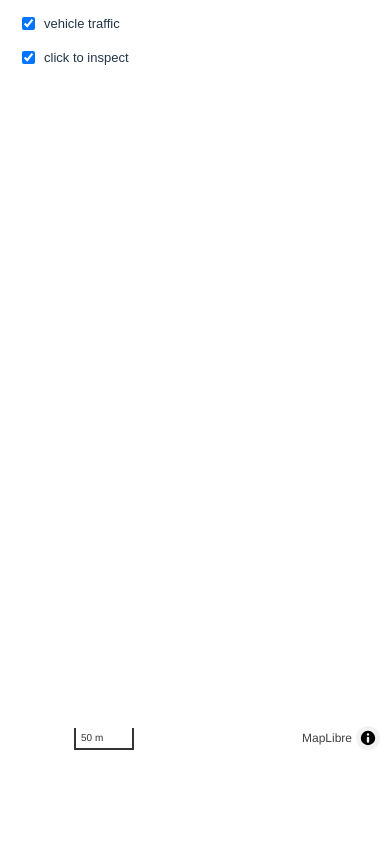
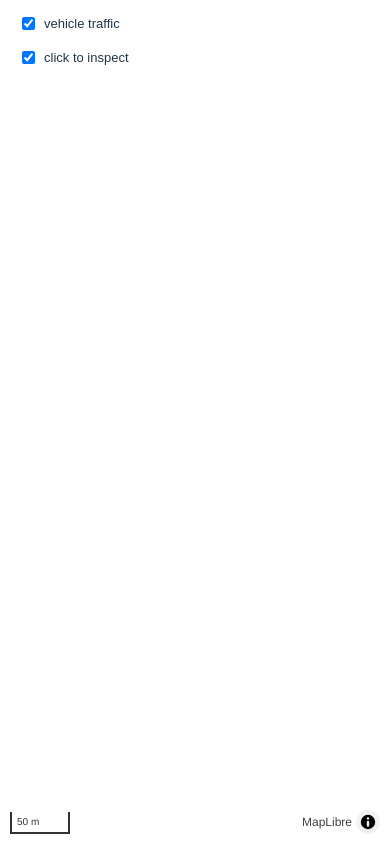
Before and after one commit to jacopofar/cute-3d-map, a website built with Vite: page index.html in a window 390 px wide. Built offline with nearby package versions, Linux system fonts and the light colour scheme; no server answers.

Commit message:
Make the map fill the window and fix building/tree colors
Drop the leftover Vite template #app div and the body flex centering that
offset the map by 64x80 px, and let the map fill the viewport instead of
80vh.

Building colors: OSM building:colour can be a semicolon list or a name
THREE.Color does not know, which logged "Unknown color" and rendered
white; take the first entry and validate it.

Trees: lighten the green palette, whose dark end came out black after
tone mapping.

```diff
--- a/index.html
+++ b/index.html
@@ -7,7 +7,6 @@
     <title>Vite + TS</title>
   </head>
   <body>
-    <div id="app"></div>
     <script type="module" src="/src/main.ts"></script>
     <div id="central-map"></div>
     <label id="traffic-toggle">
--- a/src/elements3d/building.ts
+++ b/src/elements3d/building.ts
@@ -35,6 +35,29 @@ function geoJSONtoHeight(f: BuildingFeature): number {
   return Number.isFinite(h) && h > 0 ? h : 10;
 }
 
+const DEFAULT_BUILDING_COLOR = "#aaaaaa";
+const HEX_COLOR = /^#(?:[0-9a-f]{3}|[0-9a-f]{4}|[0-9a-f]{6}|[0-9a-f]{8})$/i;
+const FUNCTIONAL_COLOR = /^(?:rgb|rgba|hsl|hsla)\(/i;
+
+// OSM building:colour is free text: it can be a semicolon list of two colors
+// ("black;white"), carry spaces, or be a name THREE.Color does not know. Passing
+// those straight to THREE.Color logs "Unknown color" and leaves the geometry
+// white, so take the first entry and check it before trusting it.
+function parseBuildingColor(value: string | undefined): THREE.Color {
+  const candidate = value?.split(";")[0]?.trim();
+  if (candidate) {
+    const named = candidate.toLowerCase() in THREE.Color.NAMES;
+    if (
+      HEX_COLOR.test(candidate) ||
+      FUNCTIONAL_COLOR.test(candidate) ||
+      named
+    ) {
+      return new THREE.Color(candidate);
+    }
+  }
+  return new THREE.Color(DEFAULT_BUILDING_COLOR);
+}
+
 // bake the per-feature color into a vertex color attribute, so many buildings
 // can be merged into a single mesh (one draw call per tile, not per building)
 export type BuildingFeature = {
@@ -57,7 +80,7 @@ export function building(
     depth: geoJSONtoHeight(f),
     bevelEnabled: false,
   };
-  const color = new THREE.Color(f.properties.color || "#aaaaaa");
+  const color = parseBuildingColor(f.properties.color);
   if (f.geometry.type === "MultiPolygon") {
     return f.geometry.coordinates.map((polygon) => {
       const featureBaseShape = coordsToShape(
--- a/src/elements3d/tree.ts
+++ b/src/elements3d/tree.ts
@@ -14,15 +14,11 @@ const generateHash = (s: string): number => {
   return Math.abs(hash);
 };
 
-const GREENS = [
-  '#002000',
-	'#00340e',
-	'#106616',
-  '#147d3b',
-  '#0d8c42',
-]
+// medium greens: the darker end of the range used to come out black once the
+// vertex color was multiplied by the lighting and ACES tone mapping
+const GREENS = ["#2f7a33", "#3d8c3a", "#4a9a45", "#2c8a5b", "#5aa63f"];
 
-const TRUNK_COLOR = new THREE.Color('#6b4f2a');
+const TRUNK_COLOR = new THREE.Color("#6b4f2a");
 
 export function tree(
   originMeters: [number, number],
--- a/src/map_style.css
+++ b/src/map_style.css
@@ -1,7 +1,9 @@
 /* Without this maplibre maps will not show up */
 .maplibregl-map {
   width: 100%;
-  height: 80vh;
+  /* fill the window (dvh so mobile browser chrome does not crop the map) */
+  height: 100vh;
+  height: 100dvh;
 }
 
 #traffic-toggle,
@@ -16,6 +18,8 @@
   border-radius: 4px;
   background: rgba(255, 255, 255, 0.85);
   font: 13px sans-serif;
+  /* explicit, so the OS color scheme does not turn the labels white */
+  color: #213547;
   cursor: pointer;
   user-select: none;
 }
--- a/src/style.css
+++ b/src/style.css
@@ -24,22 +24,12 @@ a:hover {
 
 body {
   margin: 0;
-  display: flex;
-  place-items: center;
   min-width: 320px;
-  min-height: 100vh;
 }
 
 h1 {
   font-size: 3.2em;
   line-height: 1.1;
-}
-
-#app {
-  max-width: 1280px;
-  margin: 0 auto;
-  padding: 2rem;
-  text-align: center;
 }
 
 .logo {
```
